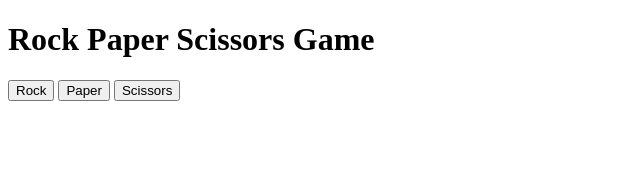
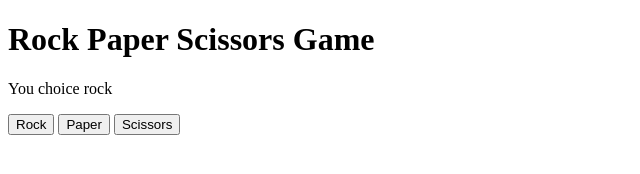
Before and after one commit to chr1swill/rock-paper-scissors, a plain HTML site: page index.html in a window 1280 px wide. Both pictures are taken after a click on the button "Rock". Shown: the whole page, without its empty margins (0-640 px from the left). Drawn offline with Linux system fonts and the light colour scheme.

Commit message:
feat - add logic to update #playerResult with player selection

```diff
--- a/index.html
+++ b/index.html
@@ -8,6 +8,7 @@
   </head>
   <body>
     <h1>Rock Paper Scissors Game</h1>
+    <p id="playerResult"></p>
     <button id="selectRock">Rock</button>
     <button id="selectPaper">Paper</button>
     <button id="selectScissors">Scissors</button>
--- a/script.js
+++ b/script.js
@@ -63,13 +63,14 @@ const playRound = (playerChoice, computerChoice) => {
 const selectRock = document.getElementById("selectRock");
 const selectPaper = document.getElementById("selectPaper");
 const selectScissors = document.getElementById("selectScissors");
+const playerResult = document.getElementById("playerResult")
 
 selectRock.addEventListener("click", () => {
-    console.log(getPlayerChoice("rock"));
+    playerResult.innerText = `You choice ${getRock()}`;
 })
 selectPaper.addEventListener("click", () => {
-    console.log(getPlayerChoice("paper"));
+    playerResult.innerText = `You choice ${getPaper()}`;
 })
 selectScissors.addEventListener("click", () => {
-    console.log(getPlayerChoice("scissors"));
+    playerResult.innerText = `You choice ${getScissors()}`
 })
```
